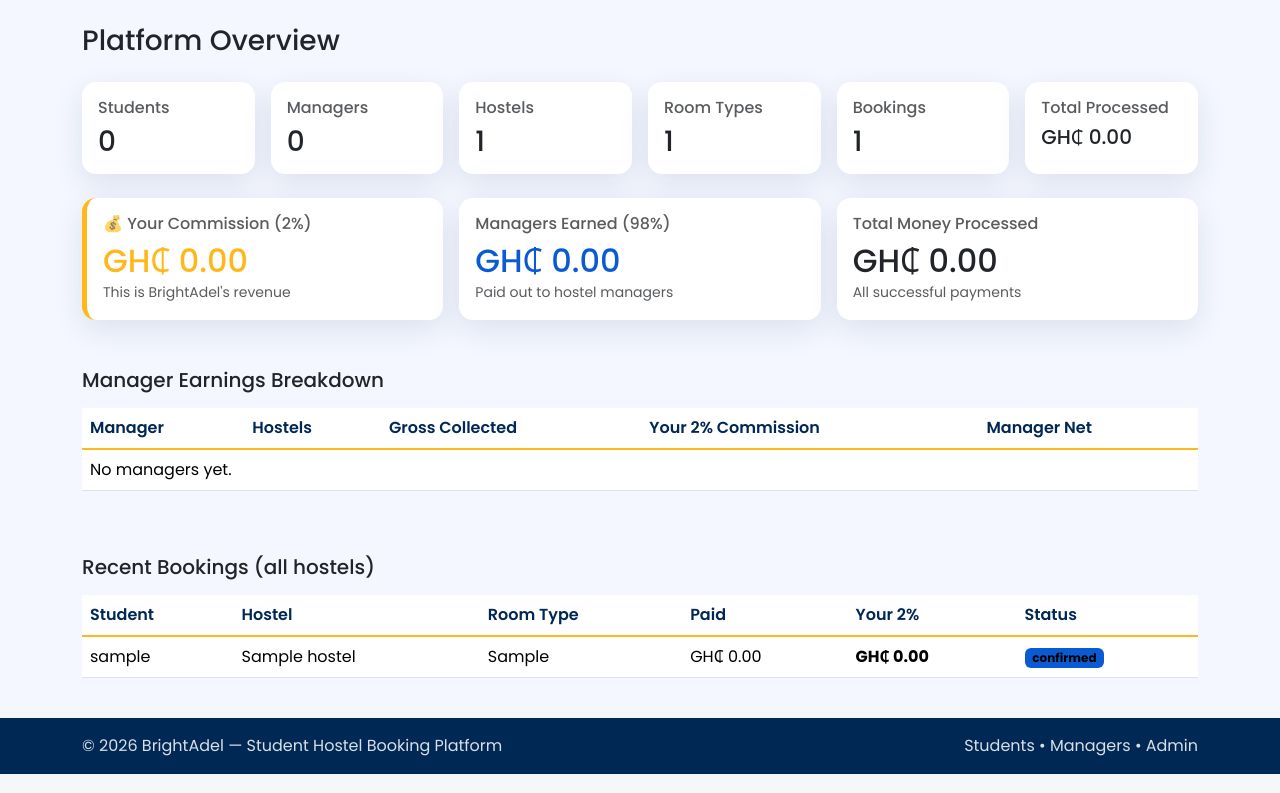
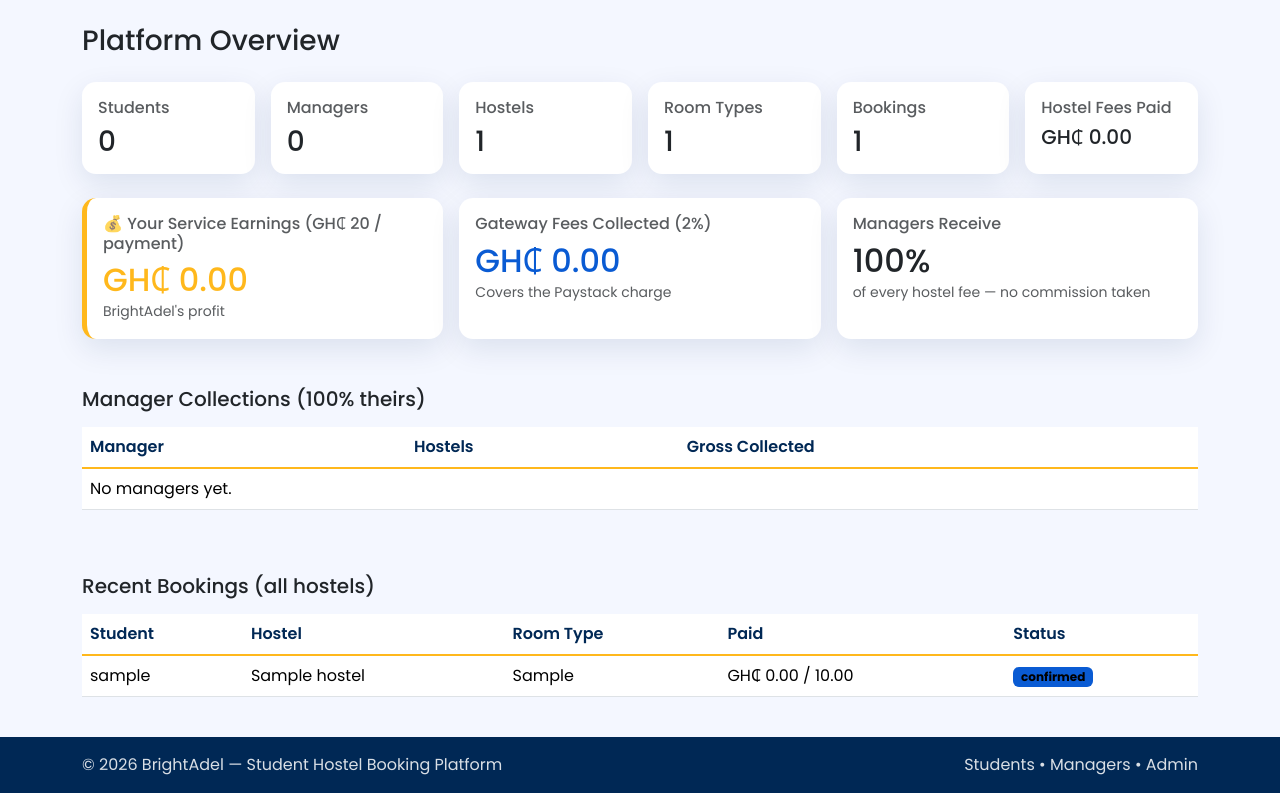
Before and after one commit to okaibright30-lab/brightAdel-hostel, a Flask app: page /admin in a window 1280 px wide. Shown: the part 56-849 px from the top of the page. Run offline with Flask 3, Linux system fonts and the light colour scheme; a user stored in the database is signed in; tables that the repository leaves empty hold one stand-in row (values such as "Sample post").

Commit message:
v3.4: GHc20 service fee + 2% gateway fee, 100% to managers, live slot counters

```diff
--- a/app.py
+++ b/app.py
@@ -55,7 +55,6 @@
 PAYSTACK_SECRET_KEY = os.environ.get("PAYSTACK_SECRET_KEY", "")
 
 # SMS Verification. Leave empty to stay in demo mode.
-# When deploying, paste your mNotify/Hubtel/Arkesel API key here.
 SMS_API_KEY = os.environ.get("SMS_API_KEY", "")
 
 
@@ -71,7 +70,16 @@
 BOOKING_STATUSES = ["pending", "confirmed", "checked_in", "checkout_requested", "checked_out", "cancelled"]
 ALLOWED_EXTENSIONS = {"png", "jpg", "jpeg", "webp", "pdf"}
 
-COMMISSION_RATE = Decimal("0.02")
+# -----------------------------
+# FEE MODEL
+# Managers receive 100% of the hostel fee.
+# Students pay, ON TOP of every payment:
+#   1) PLATFORM_FEE  = GH₵ 20 standard service fee (BrightAdel profit)
+#   2) 2% gateway fee = covers the Paystack charge
+# Future extra income = advertising.
+# -----------------------------
+PLATFORM_FEE = Decimal("20.00")
+PROCESSING_FEE_RATE = Decimal("0.02")
 
 
 def utcnow():
@@ -80,6 +88,24 @@
 
 def money(value):
     return Decimal(str(value)).quantize(Decimal("0.01"))
+
+
+def processing_fee(amount):
+    return money(Decimal(str(amount)) * PROCESSING_FEE_RATE)
+
+
+def extra_fees(amount):
+    """Fees added on top of the hostel-fee portion: GH₵20 + 2%."""
+    return money(PLATFORM_FEE + processing_fee(amount))
+
+
+def split_charge(charge):
+    """Given the total charged amount, return the base hostel-fee portion."""
+    base = money((Decimal(str(charge)) - PLATFORM_FEE) / (Decimal("1") + PROCESSING_FEE_RATE))
+    for candidate in (base, base + Decimal("0.01"), base - Decimal("0.01")):
+        if candidate >= 0 and candidate + extra_fees(candidate) == money(charge):
+            return candidate
+    return base
 
 
 def normalize_phone(value):
@@ -97,7 +123,6 @@
     if not SMS_API_KEY:
         print(f"[SMS TEST MODE] To {phone}: {message}")
         return True
-    # Real SMS provider API call will be added here during deployment.
     return True
 
 
@@ -233,9 +258,6 @@
 
     def half_fee(self):
         return Decimal(str(self.total_amount)) / Decimal("2")
-
-    def commission(self):
-        return money(self.paid_amount() * COMMISSION_RATE)
 
 
 class Payment(db.Model):
@@ -772,12 +794,15 @@
             flash("Nothing left to pay. Your booking is fully paid.", "info")
             return redirect(url_for("booking_receipt", booking_id=booking.id))
 
+        fee = extra_fees(amount)
+        charge = money(amount + fee)
+
         if PAYSTACK_SECRET_KEY:
             callback_url = url_for("payment_callback", booking_id=booking.id, _external=True)
 
             payload = {
                 "email": current_user.email,
-                "amount": int(amount * 100),
+                "amount": int(charge * 100),
                 "callback_url": callback_url,
                 "metadata": {
                     "booking_id": booking.id,
@@ -803,6 +828,11 @@
                 return redirect(url_for("booking_pay", booking_id=booking.id))
 
             session["pending_reference"] = data["data"]["reference"]
+            session["pay_plan"] = {
+                "booking": booking.id,
+                "base": str(amount),
+                "charge": str(charge),
+            }
             return redirect(data["data"]["authorization_url"])
         else:
             payment = Payment(
@@ -865,18 +895,25 @@
         return redirect(url_for("my_bookings"))
 
     if data.get("status") and data["data"]["status"] == "success":
-        amount = Decimal(str(data["data"]["amount"])) / Decimal("100")
+        charged = Decimal(str(data["data"]["amount"])) / Decimal("100")
+
+        plan = session.pop("pay_plan", None)
+        base = None
+        if plan and plan.get("booking") == booking.id and abs(Decimal(plan["charge"]) - charged) < Decimal("0.02"):
+            base = Decimal(plan["base"])
+        else:
+            base = split_charge(charged)
 
         payment = Payment(
             booking_id=booking.id,
-            amount=amount,
+            amount=base,
             method="paystack",
             status="success",
             reference=reference,
         )
         db.session.add(payment)
 
-        if booking.status == "pending" and (booking.paid_amount() + amount) >= booking.half_fee():
+        if booking.status == "pending" and (booking.paid_amount() + base) >= booking.half_fee():
             booking.status = "confirmed"
 
         db.session.commit()
@@ -1003,6 +1040,7 @@
         hostels=hostels,
         total_slots=total_slots,
         booked_slots=booked_slots,
+        available_slots=total_slots - booked_slots,
         bookings=bookings,
     )
 
@@ -1279,7 +1317,7 @@
 
 
 # -----------------------------
-# Admin: oversight + commission + applications
+# Admin: oversight + applications
 # -----------------------------
 
 @app.route("/admin")
@@ -1295,8 +1333,10 @@
 
     total_processed = db.session.query(db.func.coalesce(db.func.sum(Payment.amount), 0)).filter(Payment.status == "success").scalar()
     total_processed = Decimal(str(total_processed))
-    commission = money(total_processed * COMMISSION_RATE)
-    managers_earned = total_processed - commission
+
+    payments_count = Payment.query.filter_by(status="success").count()
+    service_earnings = money(payments_count * PLATFORM_FEE)
+    gateway_collected = money(total_processed * PROCESSING_FEE_RATE)
 
     manager_rows = []
     for m in User.query.filter_by(role="manager").order_by(User.username).all():
@@ -1305,13 +1345,10 @@
         if hostel_ids:
             value = db.session.query(db.func.coalesce(db.func.sum(Payment.amount), 0)).select_from(Payment).join(Booking).join(Room).filter(Room.hostel_id.in_(hostel_ids), Payment.status == "success").scalar()
             gross = Decimal(str(value))
-        fee = money(gross * COMMISSION_RATE)
         manager_rows.append({
             "manager": m,
             "hostels": len(hostel_ids),
             "gross": gross,
-            "fee": fee,
-            "net": gross - fee,
         })
 
     recent_bookings = Booking.query.order_by(Booking.created_at.desc()).limit(10).all()
@@ -1320,8 +1357,8 @@
         "admin_dashboard.html",
         stats=stats,
         total_processed=total_processed,
-        commission=commission,
-        managers_earned=managers_earned,
+        service_earnings=service_earnings,
+        gateway_collected=gateway_collected,
         manager_rows=manager_rows,
         recent_bookings=recent_bookings,
     )
--- a/templates/admin_dashboard.html
+++ b/templates/admin_dashboard.html
@@ -50,7 +50,7 @@
     <div class="col-md-2">
         <div class="card card-shadow h-100">
             <div class="card-body">
-                <h2 class="h6 text-muted">Total Processed</h2>
+                <h2 class="h6 text-muted">Hostel Fees Paid</h2>
                 <p class="h5 mb-0">GH₵ {{ "%.2f"|format(total_processed) }}</p>
             </div>
         </div>
@@ -61,33 +61,33 @@
     <div class="col-md-4">
         <div class="card card-shadow h-100" style="border-left: 5px solid #ffb81c;">
             <div class="card-body">
-                <h2 class="h6 text-muted">💰 Your Commission (2%)</h2>
-                <p class="h2 mb-0 text-gold">GH₵ {{ "%.2f"|format(commission) }}</p>
-                <small class="text-muted">This is BrightAdel's revenue</small>
+                <h2 class="h6 text-muted">💰 Your Service Earnings (GH₵ 20 / payment)</h2>
+                <p class="h2 mb-0 text-gold">GH₵ {{ "%.2f"|format(service_earnings) }}</p>
+                <small class="text-muted">BrightAdel's profit</small>
             </div>
         </div>
     </div>
     <div class="col-md-4">
         <div class="card card-shadow h-100">
             <div class="card-body">
-                <h2 class="h6 text-muted">Managers Earned (98%)</h2>
-                <p class="h2 mb-0 price-text">GH₵ {{ "%.2f"|format(managers_earned) }}</p>
-                <small class="text-muted">Paid out to hostel managers</small>
+                <h2 class="h6 text-muted">Gateway Fees Collected (2%)</h2>
+                <p class="h2 mb-0 price-text">GH₵ {{ "%.2f"|format(gateway_collected) }}</p>
+                <small class="text-muted">Covers the Paystack charge</small>
             </div>
         </div>
     </div>
     <div class="col-md-4">
         <div class="card card-shadow h-100">
             <div class="card-body">
-                <h2 class="h6 text-muted">Total Money Processed</h2>
-                <p class="h2 mb-0">GH₵ {{ "%.2f"|format(total_processed) }}</p>
-                <small class="text-muted">All successful payments</small>
+                <h2 class="h6 text-muted">Managers Receive</h2>
+                <p class="h2 mb-0">100%</p>
+                <small class="text-muted">of every hostel fee — no commission taken</small>
             </div>
         </div>
     </div>
 </div>
 
-<h2 class="h5 mb-3">Manager Earnings Breakdown</h2>
+<h2 class="h5 mb-3">Manager Collections (100% theirs)</h2>
 <div class="table-responsive mb-5">
     <table class="table table-hover align-middle">
         <thead>
@@ -95,8 +95,6 @@
                 <th>Manager</th>
                 <th>Hostels</th>
                 <th>Gross Collected</th>
-                <th>Your 2% Commission</th>
-                <th>Manager Net</th>
             </tr>
         </thead>
         <tbody>
@@ -105,11 +103,9 @@
                     <td>{{ row.manager.username }}</td>
                     <td>{{ row.hostels }}</td>
                     <td>GH₵ {{ "%.2f"|format(row.gross) }}</td>
-                    <td class="text-gold fw-bold">GH₵ {{ "%.2f"|format(row.fee) }}</td>
-                    <td>GH₵ {{ "%.2f"|format(row.net) }}</td>
                 </tr>
             {% else %}
-                <tr><td colspan="5">No managers yet.</td></tr>
+                <tr><td colspan="3">No managers yet.</td></tr>
             {% endfor %}
         </tbody>
     </table>
@@ -124,7 +120,6 @@
                 <th>Hostel</th>
                 <th>Room Type</th>
                 <th>Paid</th>
-                <th>Your 2%</th>
                 <th>Status</th>
             </tr>
         </thead>
@@ -134,12 +129,11 @@
                     <td>{{ booking.student.username }}</td>
                     <td>{{ booking.room.hostel.name }}</td>
                     <td>{{ booking.room.room_type }}</td>
-                    <td>GH₵ {{ "%.2f"|format(booking.paid_amount()) }}</td>
-                    <td class="text-gold fw-bold">GH₵ {{ "%.2f"|format(booking.commission()) }}</td>
+                    <td>GH₵ {{ "%.2f"|format(booking.paid_amount()) }} / {{ "%.2f"|format(booking.total_amount) }}</td>
                     <td><span class="badge text-bg-info">{{ booking.status }}</span></td>
                 </tr>
             {% else %}
-                <tr><td colspan="6">No bookings yet.</td></tr>
+                <tr><td colspan="5">No bookings yet.</td></tr>
             {% endfor %}
         </tbody>
     </table>
```
Also changed, not shown: templates/manager_dashboard.html (+11 -3 lines), templates/pay.html (+19 -4 lines), templates/receipt.html (+19 -6 lines), readme.txt.
